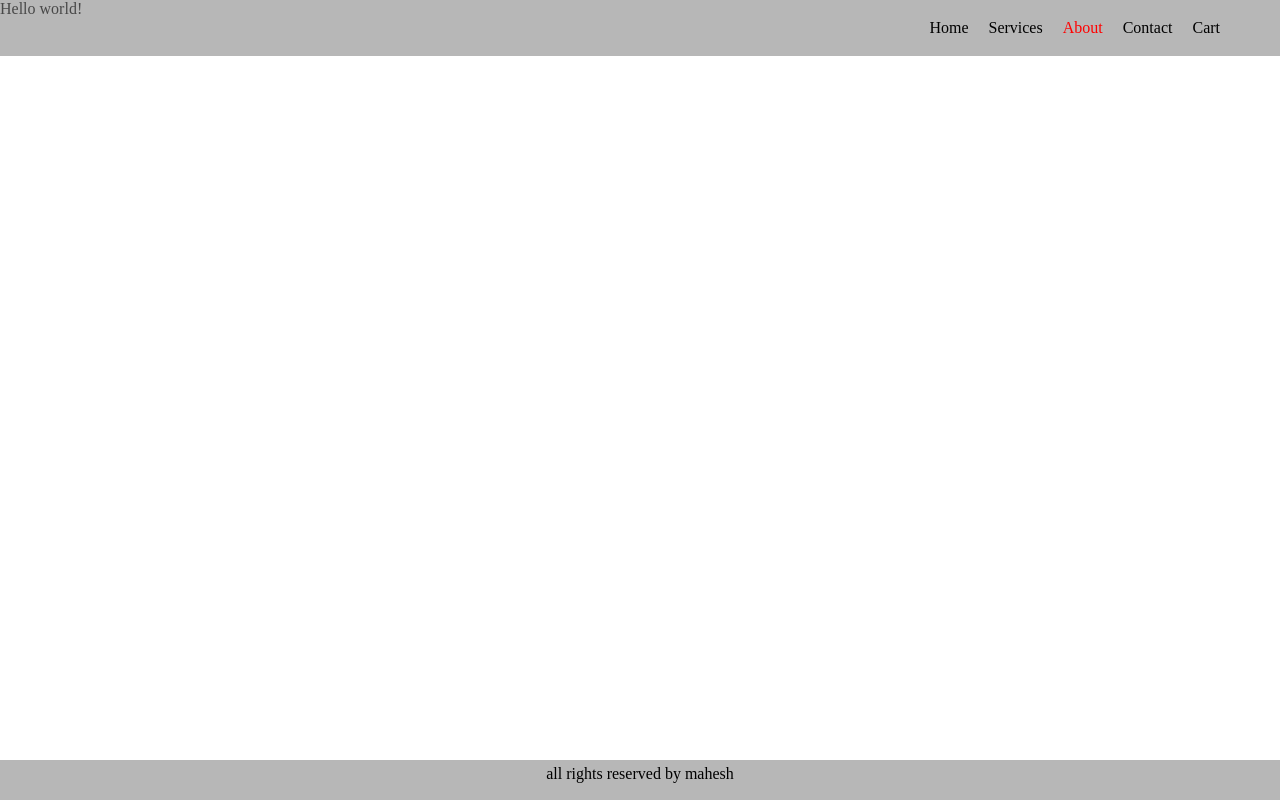
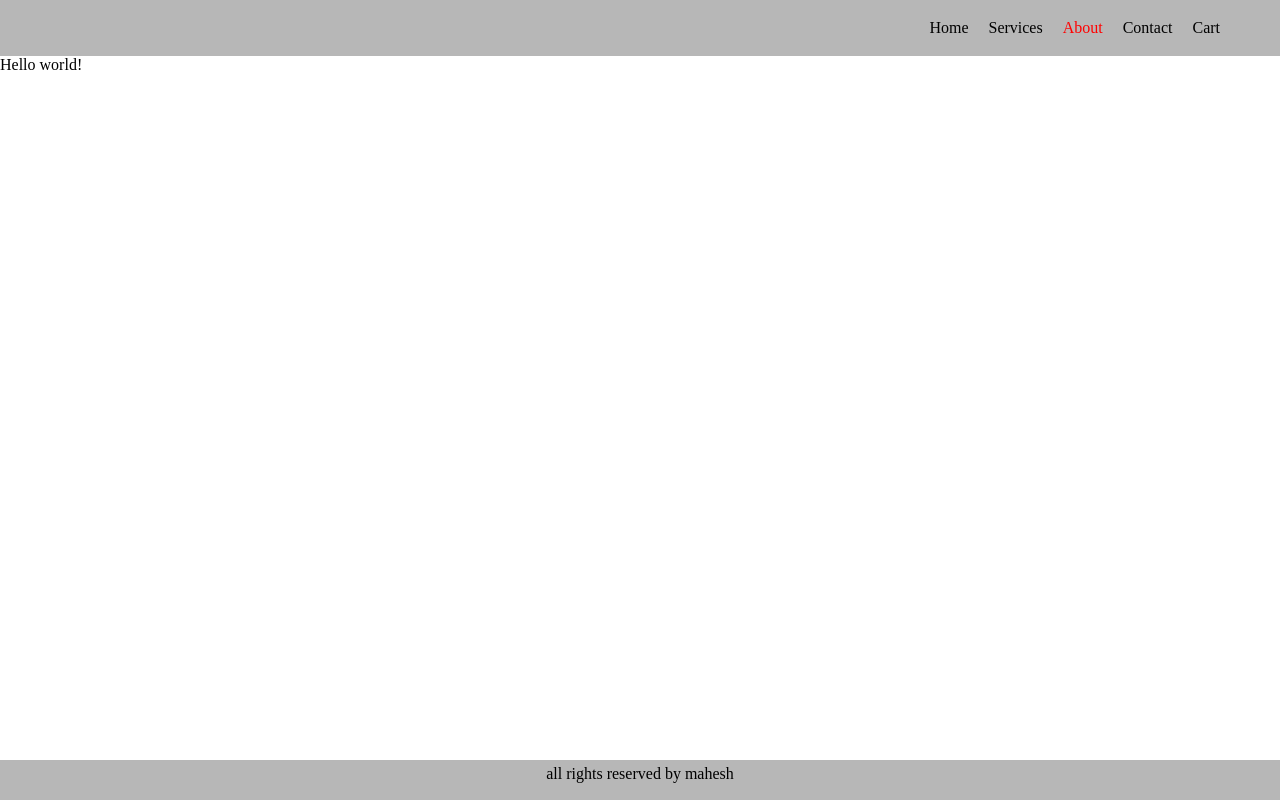
Before and after one commit to payalgupta13/icp-8.0-html-css-javascript-React-group-project-4, a React (Create React App) app: page /about in a window 1280 px wide. Built offline with nearby package versions, Linux system fonts and the light colour scheme.

Commit message:
minor bug fixes

```diff
--- a/public/index.html
+++ b/public/index.html
@@ -3,7 +3,7 @@
 <head>
     <meta charset="UTF-8">
     <meta name="viewport" content="width=device-width, initial-scale=1.0">
-    <title>Document</title>
+    <title>Agrimart</title>
 </head><style>
     body{
         margin: 0;
--- a/src/components/navbar/nav.css
+++ b/src/components/navbar/nav.css
@@ -1,7 +1,6 @@
 header {
     width: 100vw;
     height: 7vh;
-    position: fixed;
     background-color: rgba(128, 128, 128, 0.563);
     display: flex;
     justify-content: end;
```
